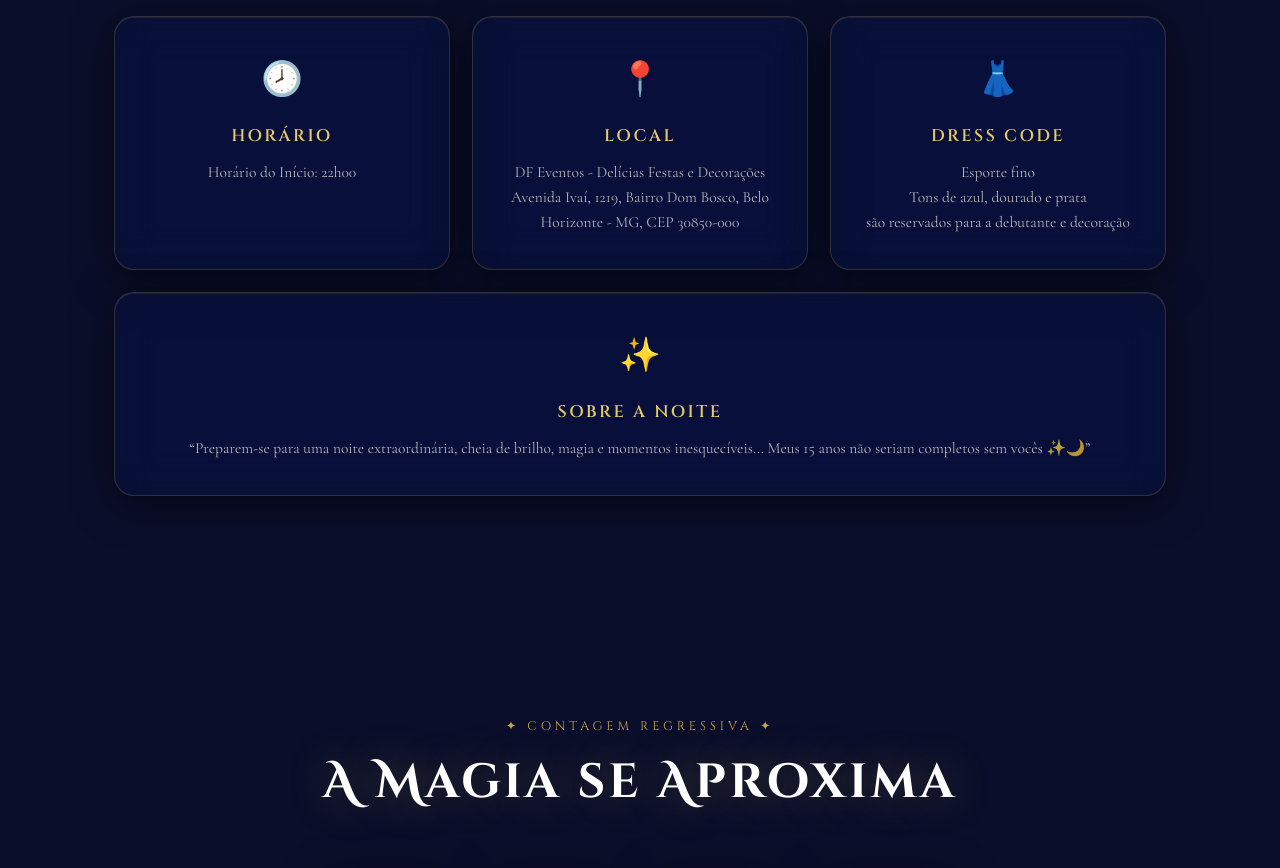
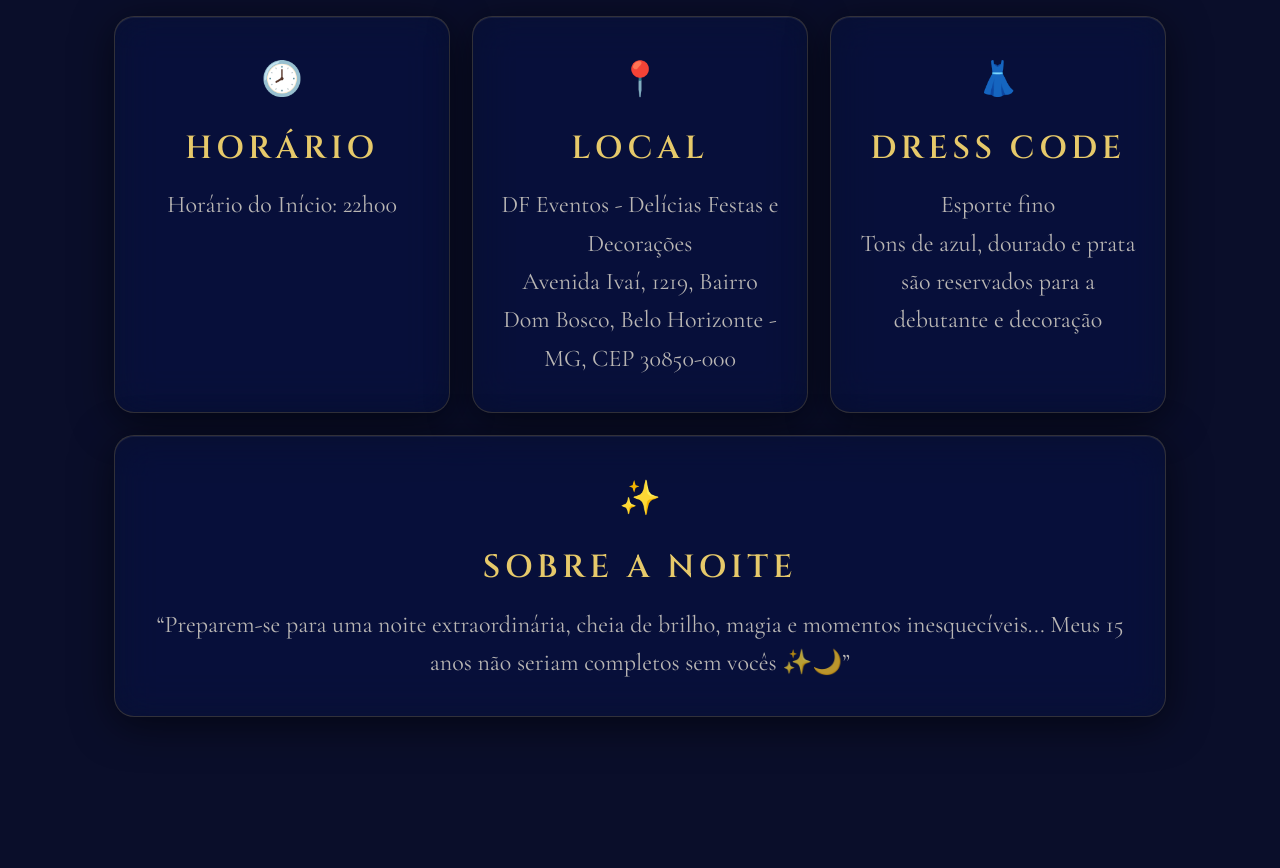
Before and after one commit to joaolacerdafonseca-sys/Mariana-real-familia, a plain HTML site: page index.html in a window 1280 px wide. Shown: the part 1140-2008 px from the top of the page. Drawn offline with nearby package versions, Linux system fonts and the light colour scheme; animation ran at ten frames a second; a web font is replaced by a local one.

Commit message:
Update style.css

```diff
--- a/style.css
+++ b/style.css
@@ -228,8 +228,8 @@ section { position: relative; z-index: 10; }
 .about-card { padding: 34px 26px; text-align: center; transition: var(--transition); }
 .about-card:hover { transform: translateY(-8px); border-color: rgba(200,168,75,0.45); box-shadow: 0 20px 55px rgba(0,0,0,0.5), 0 0 30px rgba(200,168,75,0.12); }
 .about-icon { font-size: 2.1rem; margin-bottom: 14px; display: block; }
-.about-card h3 { font-family: var(--font-heading); font-size: 1.05rem; letter-spacing: 0.15em; text-transform: uppercase; color: var(--gold-light); margin-bottom: 10px; }
-.about-card p { color: rgba(253,246,227,0.72); font-size: 0.97rem; line-height: 1.6; }
+.about-card h3 { font-family: var(--font-heading); font-size: 2rem; letter-spacing: 0.15em; text-transform: uppercase; color: var(--gold-light); margin-bottom: 10px; }
+.about-card p { color: rgba(253,246,227,0.72); font-size: 1.5rem; line-height: 1.6; }
 
 /* ─── COUNTDOWN ──────────────────────────────────────────────── */
 .countdown-section { padding: 100px 0; text-align: center; }
```
